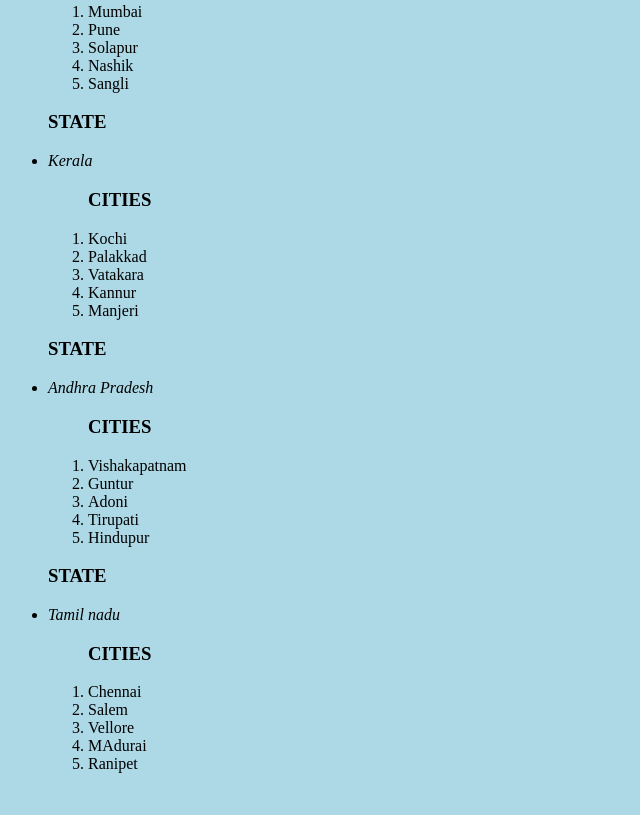
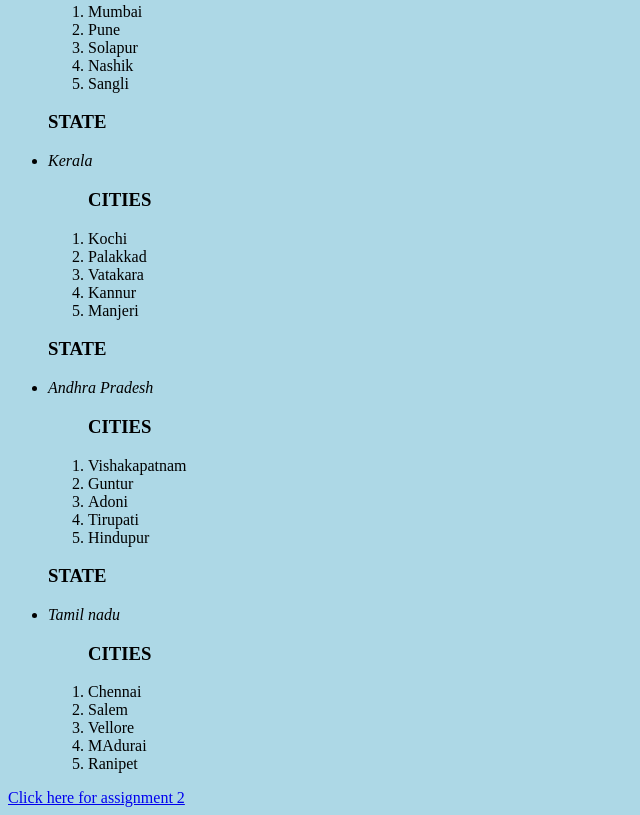
Before and after one commit to phalgunisp/webtech30-11, a plain HTML site: page assignment1.html in a window 1280 px wide. Shown: the part 361-1176 px from the top of the page, without its empty margins (0-640 px from the left). Before the commit the page ends 1150 px from the top, so only its background shows below. Drawn offline with Linux system fonts and the light colour scheme.

Commit message:
Update assignment1.html

```diff
--- a/assignment1.html
+++ b/assignment1.html
@@ -67,4 +67,6 @@
             </ol>
         </ul>
     </body>
+
+    <a href="https://github.com/phalgunisp/webtech30-11/blob/main/assignment1.html">Click here for assignment 2</a>
 </html>
```
